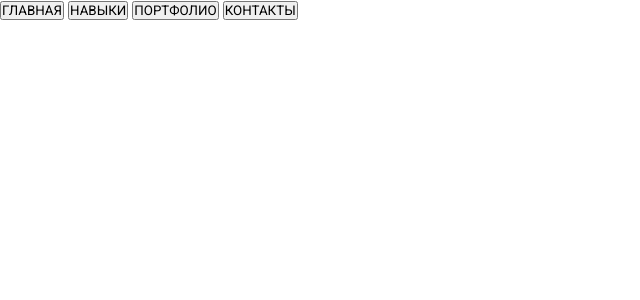
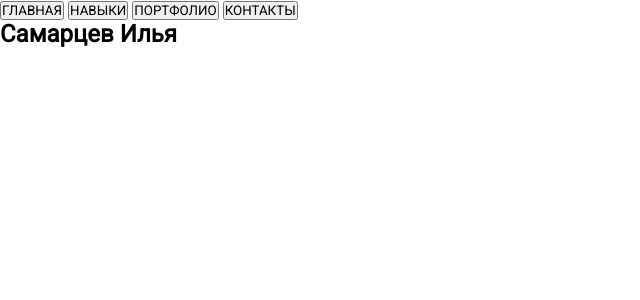
Before and after one commit to ilya5006/personalSite, a PHP site: page / in a window 1280 px wide. Shown: the top 300 px of the page, without its empty margins (0-640 px from the left). Run offline with PHP 8.4, Linux system fonts and the light colour scheme.

Commit message:
Page naming reform

```diff
--- a/contacts.php
+++ b/contacts.php
@@ -1,3 +1,3 @@
-<div id="contacts" style="display: none;">
+<div id="contacts_page" style="display: none;">
 
 </div>
--- a/index.php
+++ b/index.php
@@ -6,25 +6,24 @@
     <meta http-equiv="X-UA-Compatible" content="ie=edge">
     <title>Персональный сайт</title>
     <link rel="stylesheet" href="./css/index.css">
+    <link rel="stylesheet" href="./css/main.css">
     <link href="https://fonts.googleapis.com/css?family=Roboto&display=swap" rel="stylesheet">
     <script src="./js/script.js" defer></script>
 </head>
 <body>
     <header>
-        <button id="main">ГЛАВНАЯ</button>
-        <button id="skills">НАВЫКИ</button>
-        <button id="portfolio">ПОРТФОЛИО</button>
-        <button id="contacts">КОНТАКТЫ</button>
+        <button id="main_nav" class="page_nav chose_page">ГЛАВНАЯ</button>
+        <button id="skills_nav" class="page_nav">НАВЫКИ</button>
+        <button id="portfolio_nav" class="page_nav">ПОРТФОЛИО</button>
+        <button id="contacts_nav" class="page_nav">КОНТАКТЫ</button>
     </header>
     <div id="wrapper">
-
     <?php
         require_once './main.php';
         require_once './skills.php';
         require_once './portfolio.php';
         require_once './contacts.php';
     ?>
-
     </div>
 </body>
 </html>
--- a/main.php
+++ b/main.php
@@ -1,3 +1,3 @@
-<div id="main">
-
+<div id="main_page">
+    <h2 id="firstName_secondName">Самарцев Илья</h2>
 </div>
--- a/portfolio.php
+++ b/portfolio.php
@@ -1,3 +1,3 @@
-<div id="portfolio" style="display: none;">
+<div id="portfolio_page" style="display: none;">
 
 </div>
--- a/skills.php
+++ b/skills.php
@@ -1,3 +1,3 @@
-<div id="skills" style="display: none;">
+<div id="skills_page" style="display: none;">
 
 </div>
```
